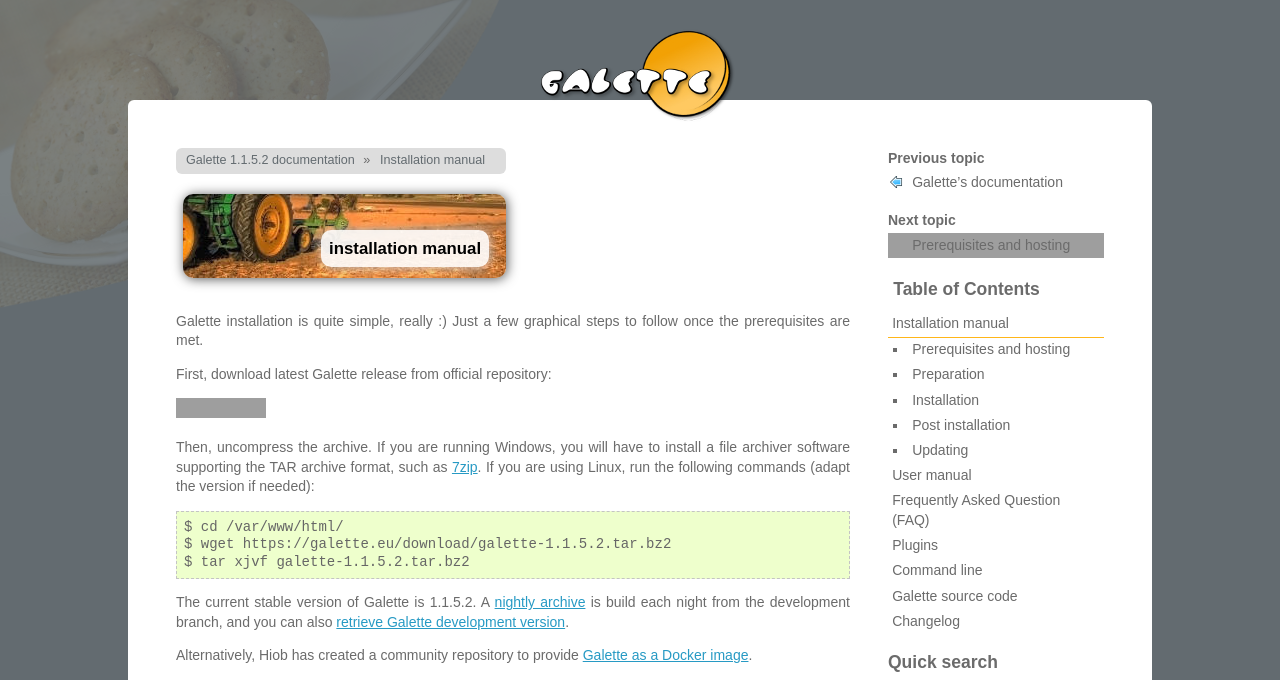
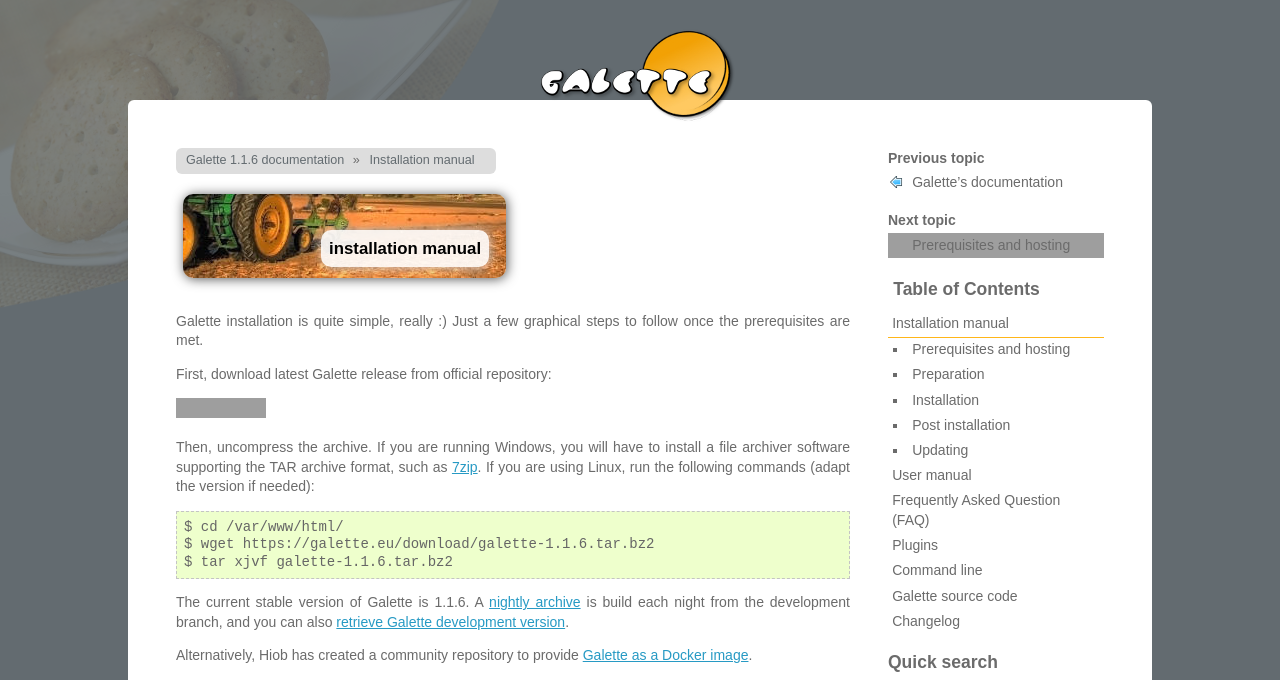
Before and after one commit to galette/galettedoc, a Sphinx documentation site: the page built from source/installation/index.rst, in a window 1280 px wide, cut to the strip 0-680 px from the top of the page. Built offline with Sphinx 7.4.7, drawn with Linux system fonts in a browser that asks for light colours; some web fonts are replaced; grey boxes are pictures that could not be loaded.

Commit message:
Bump version

```diff
--- a/source/conf.py
+++ b/source/conf.py
@@ -56,7 +56,7 @@
 # The short X.Y version.
 version = '1.1'
 # The full version, including alpha/beta/rc tags.
-release = '1.1.5.2'
+release = '1.1.6'
 
 # There are two options for replacing |today|: either, you set today to some
 # non-false value, then it is used:
--- a/source/globals.rst
+++ b/source/globals.rst
@@ -7,4 +7,4 @@
 .. |phpfile| image:: /_styles/static/images/php_file.png
                :alt:
 
-.. |stable_version| replace:: 1.1.5.2
+.. |stable_version| replace:: 1.1.6
--- a/source/installation/index.rst
+++ b/source/installation/index.rst
@@ -18,8 +18,8 @@
 
 First, download latest Galette release from official repository:
 
-.. image:: https://img.shields.io/badge/1.1.5.2-Galette-ffb619.svg?logo=php&logoColor=white&style=for-the-badge
-   :target: https://galette.eu/download/galette-1.1.5.2.tar.bz2
+.. image:: https://img.shields.io/badge/1.1.6-Galette-ffb619.svg?logo=php&logoColor=white&style=for-the-badge
+   :target: https://galette.eu/download/galette-1.1.6.tar.bz2
    :alt: Get latest Galette!
 
 Then, uncompress the archive. If you are running Windows, you will have to install a file archiver software supporting the TAR archive format, such as `7zip <https://www.7-zip.org/>`_.
@@ -28,8 +28,8 @@
 ::
 
    $ cd /var/www/html/
-   $ wget https://galette.eu/download/galette-1.1.5.2.tar.bz2
-   $ tar xjvf galette-1.1.5.2.tar.bz2
+   $ wget https://galette.eu/download/galette-1.1.6.tar.bz2
+   $ tar xjvf galette-1.1.6.tar.bz2
 
 The current stable version of Galette is |stable_version|. A `nightly archive <https://galette.eu/download/galette-dev.tar.bz2>`_ is build each night from the development branch, and you can also :doc:`retrieve Galette development version  <../source_code>`.
 
```
Also changed, not shown: source/changelogs/galette_10.rst (+10 -0 lines).
